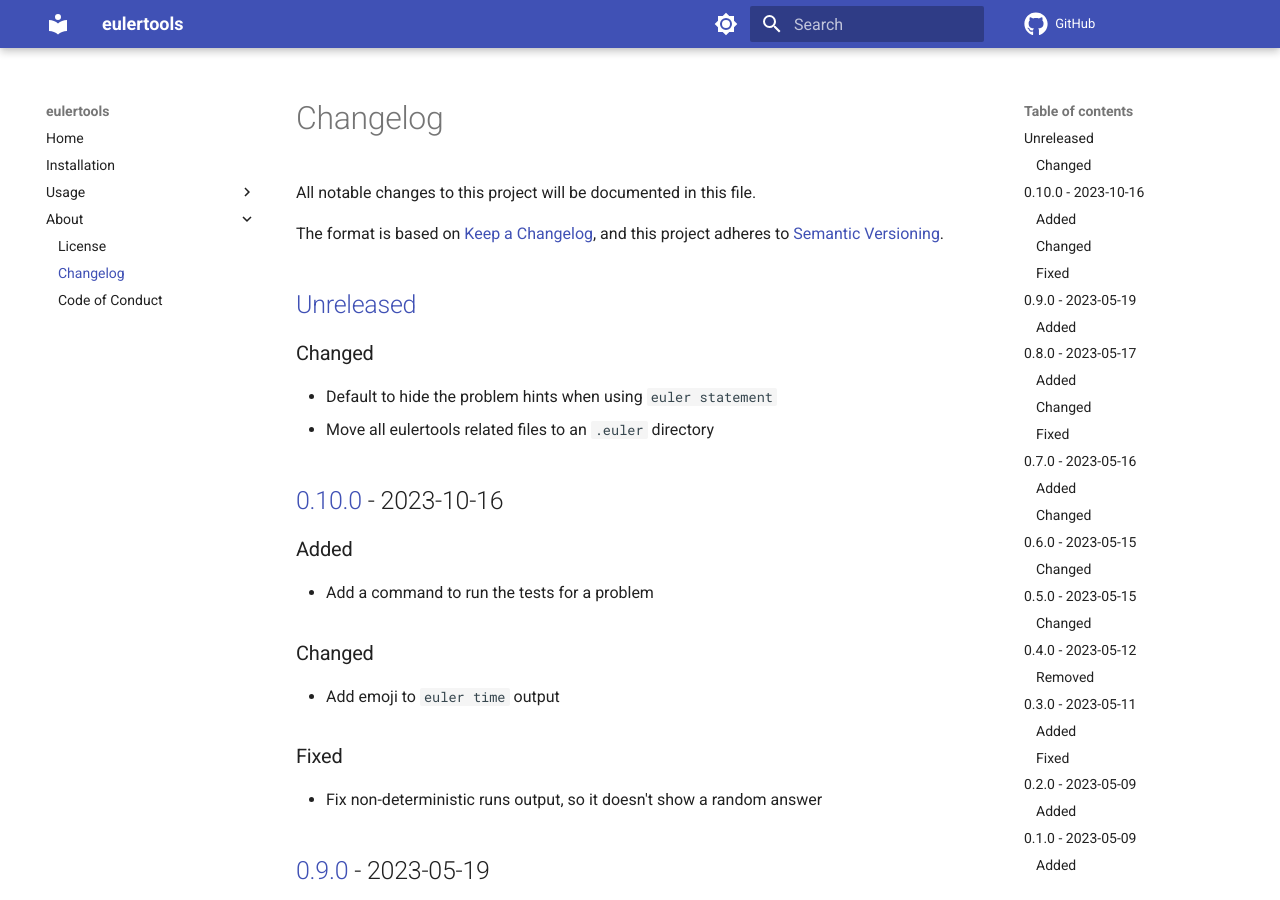
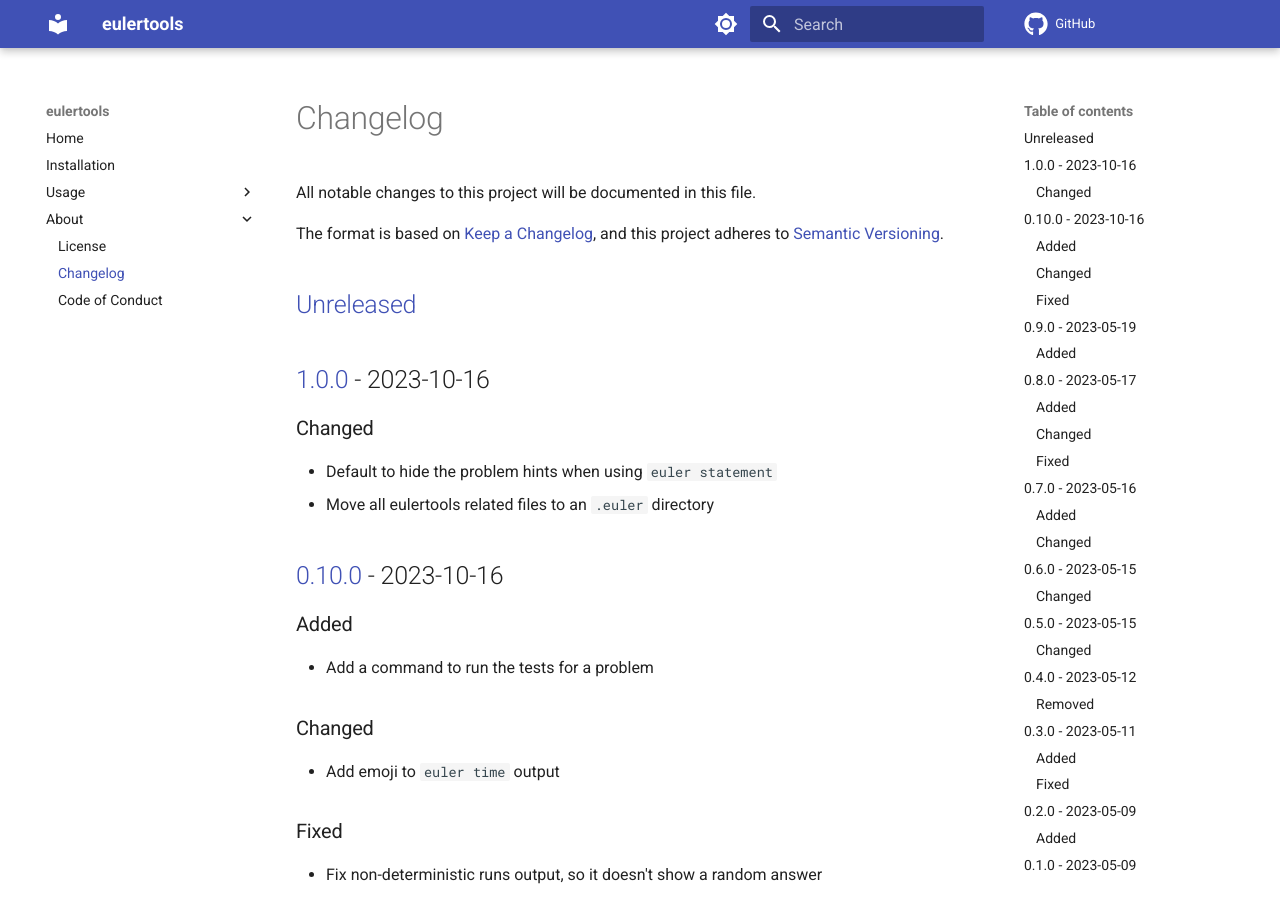
Before and after one commit to spapanik/py-euler, an MkDocs documentation site: the page built from docs/CHANGELOG.md, in a window 1280 px wide and 900 px high. Built offline with MkDocs 1.6.1 and Material for MkDocs 9.7.7, drawn with Linux system fonts in a browser that asks for light colours; comment, search, counter and statistics services are not loaded.

Commit message:
Fix CHANGELOG

```diff
--- a/docs/CHANGELOG.md
+++ b/docs/CHANGELOG.md
@@ -5,6 +5,8 @@ All notable changes to this project will be documented in this file.
 The format is based on [Keep a Changelog], and this project adheres to [Semantic Versioning].
 
 ## [Unreleased]
+
+## [1.0.0] - 2023-10-16
 
 ### Changed
 
```
